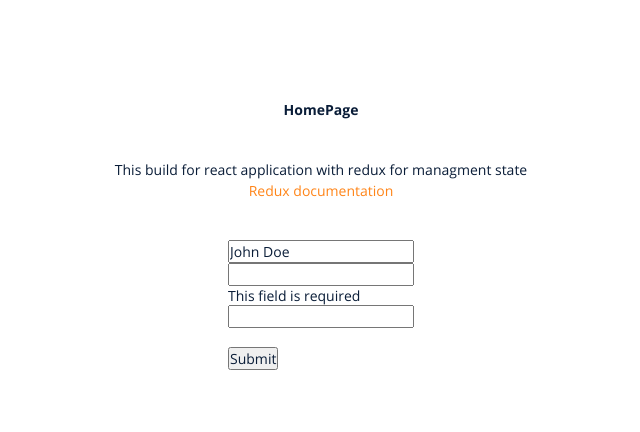
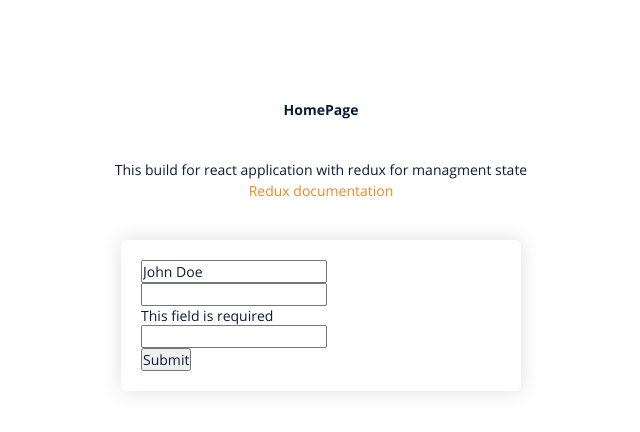
Before and after one commit to 7ime/react-redux-saga-ts-template, a React app in the folder frontend/client/: page / in a window 1280 px wide. Shown: the top 432 px of the page, without its empty margins (319-959 px from the left). Built offline with nearby package versions, Linux system fonts and the light colour scheme; no server answers.

Commit message:
form module refactoring

```diff
--- a/frontend/client/src/components/containers/swapi-info/index.scss
+++ b/frontend/client/src/components/containers/swapi-info/index.scss
@@ -1,3 +1,11 @@
 .swapi-info-component {
     margin-top: 4rem;
+
+    .form {
+        min-width: 400px;
+        padding: 20px;
+        border-radius: 5px;
+        box-shadow: 0 0 20px #dedede;
+        margin-bottom: 50px;
+    }
 }
--- a/frontend/client/src/components/containers/swapi-info/index.tsx
+++ b/frontend/client/src/components/containers/swapi-info/index.tsx
@@ -8,7 +8,7 @@ import {fetchHumanAction, fetchPeopleAction} from '../../../store/actions/people
 import {IPeopleState} from '../../../store/state/people.state';
 import {selectPeopleByGender, selectTotalCountOfPeople} from '../../../store/selectors/people.selectors';
 import IPeople from '../../../models/people.model';
-import {EFormShowErrors, IForm, IFormAdvancedControl} from '../../../modules/form-module/shared';
+import {EFormShowErrors, IFormAdvancedControl} from '../../../modules/form-module/shared';
 import FormBuilder from '../../../modules/form-module/form-builder';
 import FormValidatorsBuilder from '../../../modules/form-module/form-validators-builder';
 import FormControlContainer from '../../../modules/form-module/form-control-container';
@@ -28,7 +28,7 @@ interface IControls {
 }
 
 class SwapiInfo extends React.Component<IProps, {}> {
-    private form: IForm<IControls> = new FormBuilder<IControls>({
+    private form = new FormBuilder<IControls>({
         showErrors: EFormShowErrors.immediately,
         controls: {
             username: {
@@ -74,17 +74,25 @@ class SwapiInfo extends React.Component<IProps, {}> {
     render() {
         return (
             <div className='swapi-info-component'>
-                <form onSubmit={this.onSubmit}>
+                <form onSubmit={this.onSubmit} className={'form'}>
+                    <div className={'form-control'}>
                         <FormControlContainer form={this.form} controlName={'username'}>
                             <TextField/>
                         </FormControlContainer>
+                    </div>
+
+                    <div className={'form-control'}>
                         <FormControlContainer form={this.form} controlName={'password'}>
                             <TextField/>
                         </FormControlContainer>
+                    </div>
+
+                    <div className={'form-control'}>
                         <FormControlContainer form={this.form} controlName={'repeatPassword'}>
                             <TextField/>
                         </FormControlContainer>
-                    <br/>
+                    </div>
+
                     <button type={'submit'}>Submit</button>
                 </form>
             </div>
--- a/frontend/client/src/modules/form-module/form-control-container/index.tsx
+++ b/frontend/client/src/modules/form-module/form-control-container/index.tsx
@@ -1,17 +1,17 @@
 import * as React from 'react';
 import {IForm} from '../shared';
 
-interface IProps {
-    form: IForm<any>;
-    controlName: string;
+interface IProps<T> {
+    form: IForm<T>;
+    controlName: keyof T;
     children: any;
 }
 
-interface IState {
-    value: any;
+interface IState<T> {
+    value: T[keyof T];
 }
 
-class FormControlContainer extends React.Component<IProps, IState> {
+class FormControlContainer<T> extends React.Component<IProps<T>, IState<T>> {
     state = {
         value: this.props.form.getControl(this.props.controlName).initValue
     };
@@ -35,7 +35,7 @@ class FormControlContainer extends React.Component<IProps, IState> {
         const control = this.props.form.getControl(this.props.controlName);
         const showErrors = this.props.form.showErrors;
 
-        if (showErrors) {
+        if (showErrors && control.rules && control.rules.length) {
             passProps.error = control.error;
         }
 
```
Lines whose indentation alone changed are shown as unchanged.
